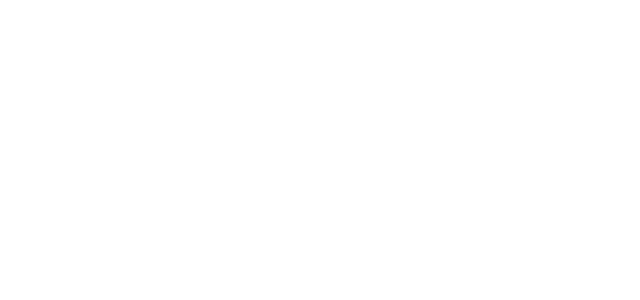
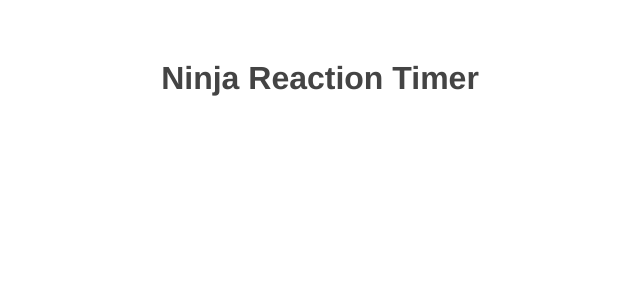
Before and after one commit to KDA-Coding/Vue_Firebase_Learning, a Vue app in the folder Ch4/reaction-timer/: page / in a window 1280 px wide. Shown: the top 300 px of the page, without its empty margins (320-960 px from the left). Built offline with nearby package versions, Linux system fonts and the light colour scheme.

Commit message:
Disabled TypeScript Intellisense
Disabled TypeScript Intellisense as it is not needed in this project.

Note here in case it needs to be re-enabled later.

```diff
--- a/Ch4/reaction-timer/jsconfig.json
+++ b/Ch4/reaction-timer/jsconfig.json
@@ -15,5 +15,9 @@
       "dom.iterable",
       "scripthost"
     ]
+  },
+
+  "vueCompilerOptions": {
+    "experimentalDisableTemplateSupport": true
   }
 }
--- a/Ch4/reaction-timer/src/App.vue
+++ b/Ch4/reaction-timer/src/App.vue
@@ -1,12 +1,12 @@
 <template>
-
+<h1>Ninja Reaction Timer</h1>
 </template>
 
 <script>
 
 export default {
   name: 'App',
-
+  components: {},
 }
 </script>
 
@@ -16,7 +16,7 @@ export default {
   -webkit-font-smoothing: antialiased;
   -moz-osx-font-smoothing: grayscale;
   text-align: center;
-  color: #2c3e50;
+  color: #444;
   margin-top: 60px;
 }
 </style>
```
Also changed, not shown: Ch4/reaction-timer/src/components/Block.vue (added), Ch4/reaction-timer/src/components/Results.vue (added).
